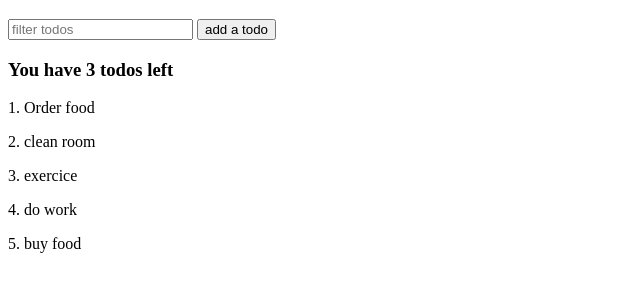
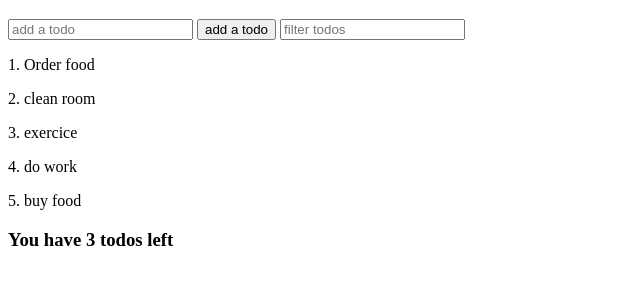
Before and after one commit to aurelienroux/js-bootcamp, a plain HTML site: page todos-app/index.html in a window 1280 px wide. Shown: the part 61-352 px from the top of the page, without its empty margins (0-640 px from the left). Drawn offline with Linux system fonts and the light colour scheme.

Commit message:
add active filtering input on todos app

```diff
--- a/todos-app/index.html
+++ b/todos-app/index.html
@@ -7,8 +7,11 @@
 
 <body>
   <h1>Todos</h1>
+  <input type="text" id="add-todos" placeholder="add a todo">
+  <button id="add-todo">add a todo</button>
   <input type="text" id="search-todos" placeholder="filter todos">
-  <button id="add-todo">add a todo</button>
+  <div id="todos"></div>
+  <div id="summary"></div>
   <script src="todos-app.js"></script>
 </body>
 
--- a/todos-app/todos-app.js
+++ b/todos-app/todos-app.js
@@ -15,27 +15,36 @@ const todos = [{
   completed: false
 }]
 
-const uncompletedTodos = todos.filter(function(todo) {
-  return !todo.completed;
-})
+const renderTodos = function (todos, searchTerm) {
+  document.querySelector('#todos').innerHTML = ''
 
-const summary = document.createElement('h3')
-summary.textContent = `You have ${uncompletedTodos.length} todos left`
-document.body.appendChild(summary)
+  const filteredTodos = todos.filter(function (todo) {
+    return todo.text.toLowerCase().includes(searchTerm.toLowerCase())
+  })
 
-todos.forEach(function(todo, index) {
-  todoTag = document.createElement('p')
-  todoPosition = index + 1
-  todoTag.textContent = `${todoPosition}. ${todo.text}`
-  document.body.appendChild(todoTag)
-})
+  filteredTodos.forEach(function (todo, index) {
+    todoEl = document.createElement('p')
+    todoPosition = index + 1
+    todoEl.textContent = `${todoPosition}. ${todo.text}`
+    document.querySelector('#todos').appendChild(todoEl)
+  })
 
-const button = document.querySelector('#add-todo')
-button.addEventListener('click', function() {
+  document.querySelector('#summary').innerHTML = ''
+
+  const uncompletedTodos = filteredTodos.filter(function (todo) {
+    return !todo.completed;
+  })
+
+  const summary = document.createElement('h3')
+  summary.textContent = `You have ${uncompletedTodos.length} todos left`
+  document.querySelector('#summary').appendChild(summary)
+}
+renderTodos(todos, '')
+
+document.querySelector('#add-todo').addEventListener('click', function() {
   console.log('clicked');
 })
 
-const inputFilter = document.querySelector('#search-todos')
-inputFilter.addEventListener('input', function(e) {
-  console.log(e.target.value);
+document.querySelector('#search-todos').addEventListener('input', function (e) {
+  renderTodos(todos, e.target.value)
 })
```
